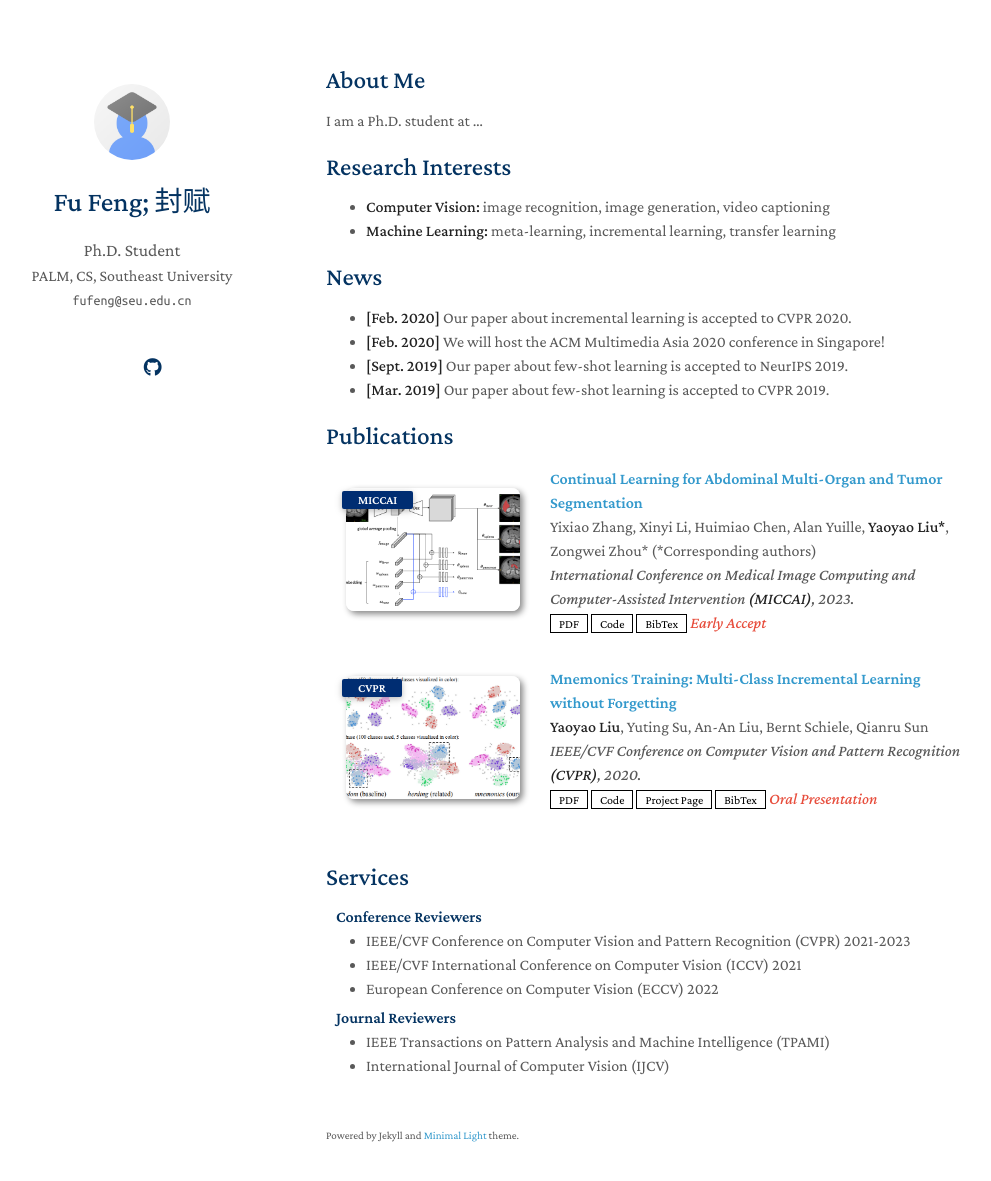
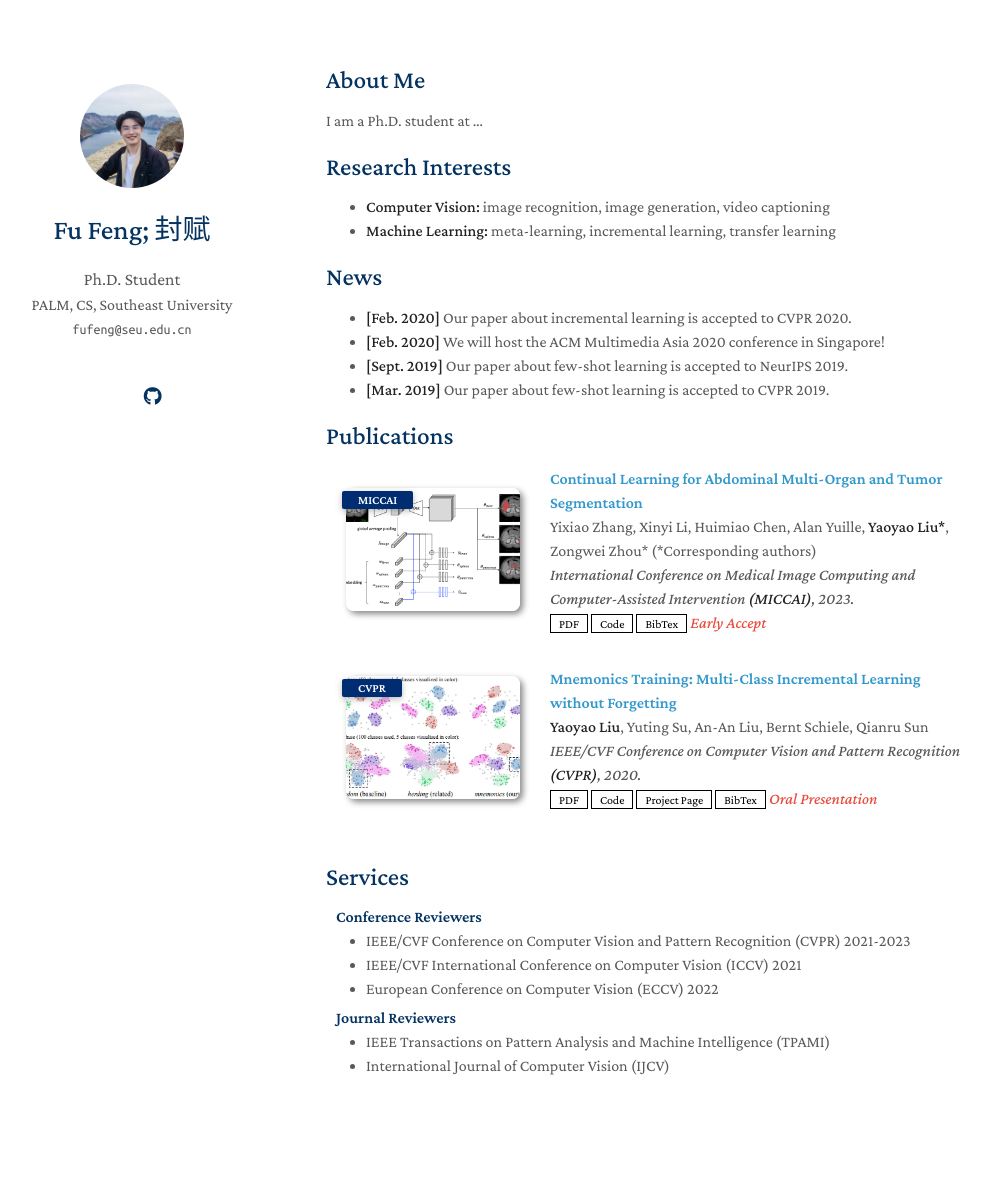
Before and after one commit to fu-feng/fu-feng.github.io, a Jekyll site: the page built from index.md, in a window 1280 px wide and 1216 px high. Shown: the top 1181 px of the window, without its empty margins (144-1135 px from the left). Built offline with Jekyll 4.4.1, drawn with Linux system fonts in a browser that asks for light colours; nearby versions of some CDN libraries; a style sheet for code colours, icons or effects is not loaded; our own code applies the rules of GitHub Pages for plain Markdown files; part of the change alters nothing that is shown.

Commit message:
Update _config.yml

```diff
--- a/_config.yml
+++ b/_config.yml
@@ -6,36 +6,6 @@ keywords: minimal academic
 google_scholar: https://scholar.google.com.hk/citations?user=iQHFcXEAAAAJ&hl=zh-CN
 github_link: https://github.com/fu-feng
 
-# Images (e.g., your profile picture and your website's favicon)
-# "favicon" and "favicon_dark" are used for the light and dark modes, respectively.
-avatar: ./assets/img/avatar.png
-favicon: ./assets/img/favicon.png
-favicon_dark: ./assets/img/favicon-dark.png
+avatar: ./assets/img/fengfu.jpg
 
-# Footnote
-# You may use the option to disable the footnote, "Powered by Jekyll and Minimal Light theme."
-enable_footnote: true
-
-# Auto Dark Mode
-# You may use the option to disable the automatic dark theme
-auto_dark_mode: true
-
-# Font
-# You can use this option to choose between Serif or Sans Serif fonts.
-font: "Serif" # or "Sans Serif"
-
-# Google Analytics ID
-# Please remove this if you don't use Google Analytics
-google_analytics: UA-111540567-4
-
-# The following files will be removed from the generated website.
-exclude:
-  - Gemfile
-  - Gemfile.lock
-  - README.md
-  - README_zh_Hans.md
-  - README_zh_Hant.md
-  - README_de.md
-  - LICENSE
-  - minimal-light.gemspec
-  - html_source_file/
+# font: "Serif" # or "Sans Serif"
```
